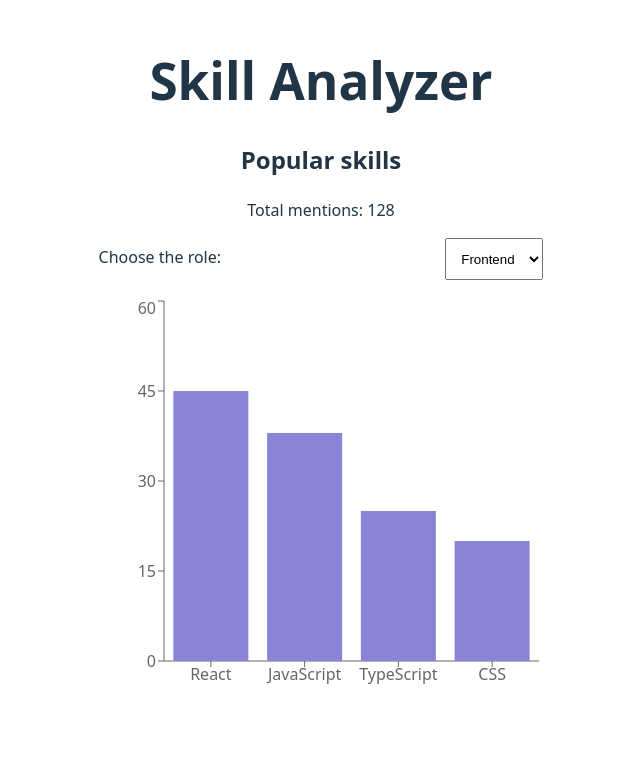
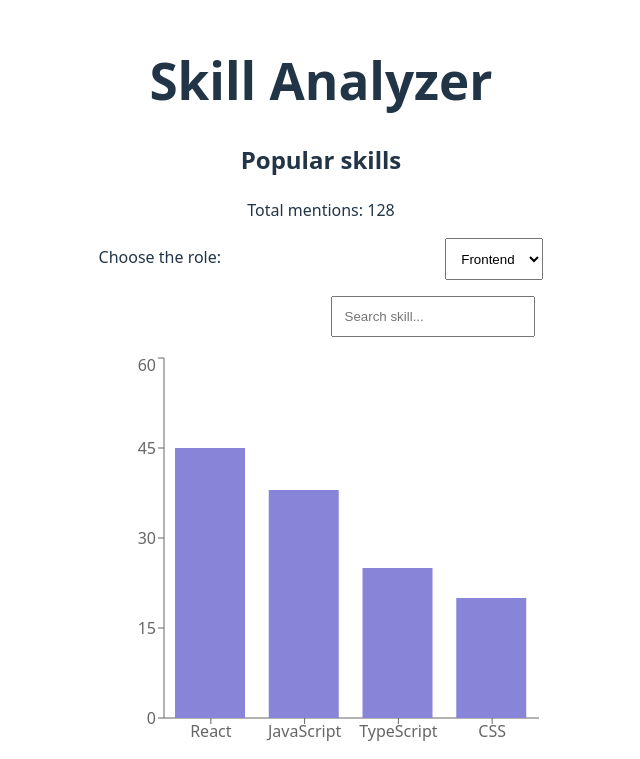
Before and after one commit to xtinabru/skill-analyzer, a React (Vite) app: page / in a window 1280 px wide. Shown: the part 120-879 px from the top of the page, without its empty margins (319-959 px from the left). Before the commit the page ends 822 px from the top, so only its background shows below. Built offline with nearby package versions, Linux system fonts and the light colour scheme.

Commit message:
feat: add skill search filter and fix bar width

```diff
--- a/src/components/SkillsChart.jsx
+++ b/src/components/SkillsChart.jsx
@@ -5,6 +5,7 @@ export default function SkillsChart() {
   const [selectedRole, setSelectedRole] = useState('frontend');
   const [isLoading, setIsLoading] = useState(false);
   const [loadedData, setLoadedData] = useState([]);
+  const [filterText, setFilterText] = useState('');
 
   useEffect(() => {
     setIsLoading(true);
@@ -34,9 +35,10 @@ setLoadedData(sorted);
   const totalMentions = loadedData.reduce((sum, skill) => sum + skill.count, 0);
 
   return (
-    <div style={{ width: '100%', height:400 }}>
+    <div style={{ width: '100%', height: 400 }}>
       <h2>Popular skills</h2>
       <p>Total mentions: {totalMentions}</p>
+
       <label style={{ marginBottom: '1rem', display: 'block' }}>
         Choose the role:
         <select
@@ -50,11 +52,23 @@ setLoadedData(sorted);
         </select>
       </label>
 
+      <input
+        type="text"
+        placeholder="Search skill..."
+        value={filterText}
+        onChange={(e) => setFilterText(e.target.value)}
+        style={{ marginLeft: '14rem', padding: '0.7rem', marginBottom: '1rem' }}
+      />
+
       {isLoading ? (
-        <p>Loading..</p>
+        <p>Loading...</p>
       ) : (
         <ResponsiveContainer>
-          <BarChart data={loadedData}>
+          <BarChart
+            data={loadedData.filter(skill =>
+              skill.skill.toLowerCase().includes(filterText.toLowerCase())
+            )}
+          >
             <XAxis dataKey="skill" />
             <YAxis />
             <Tooltip
@@ -63,7 +77,8 @@ setLoadedData(sorted);
                 return [`${value} (${percent}%)`, "Mentions"];
               }}
             />
-            <Bar dataKey="count" fill="#8884d8" />
+           <Bar dataKey="count" fill="#8884d8" barSize={70} />
+
           </BarChart>
         </ResponsiveContainer>
       )}
```
Lines whose indentation alone changed are shown as unchanged.
